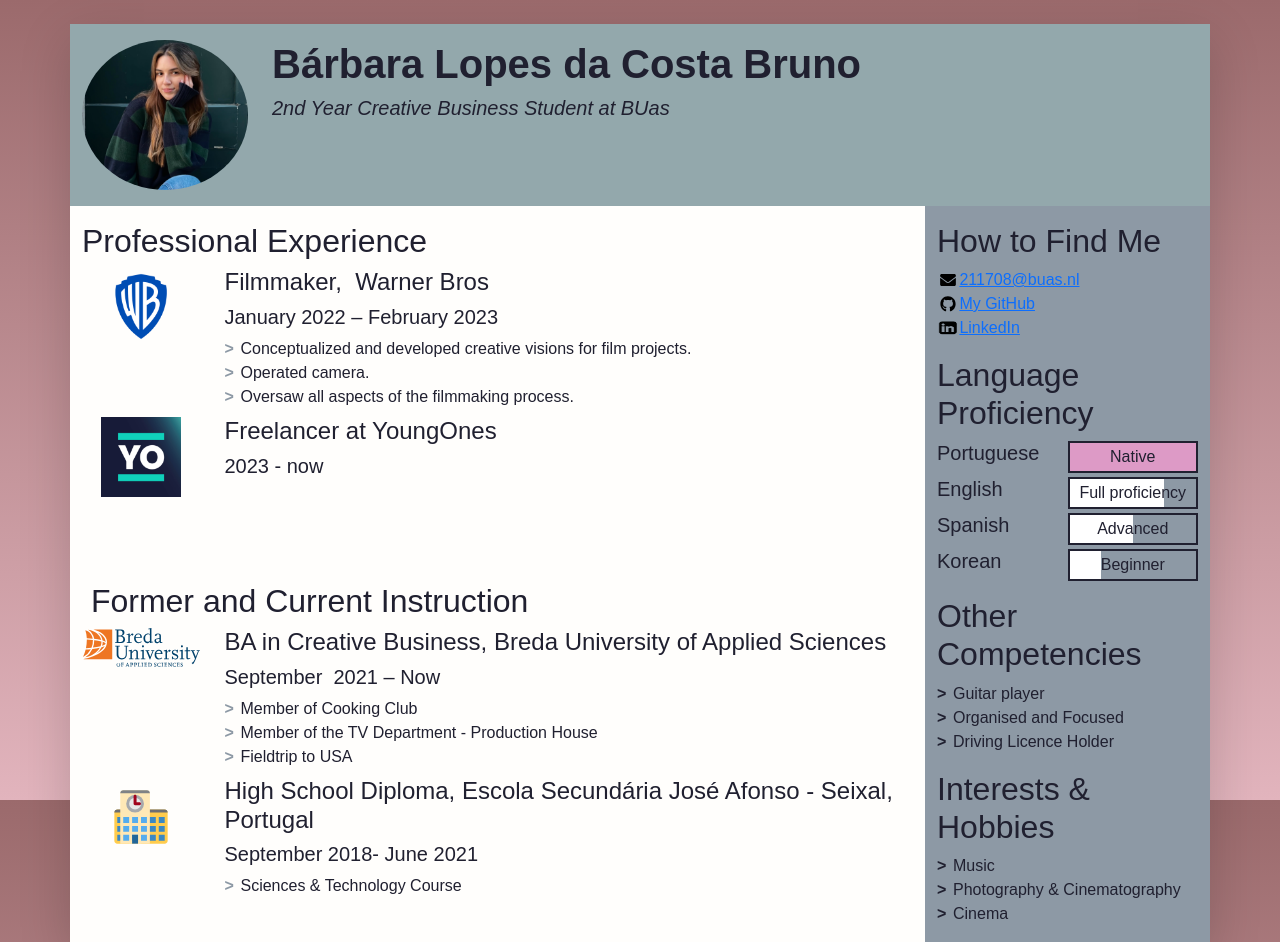
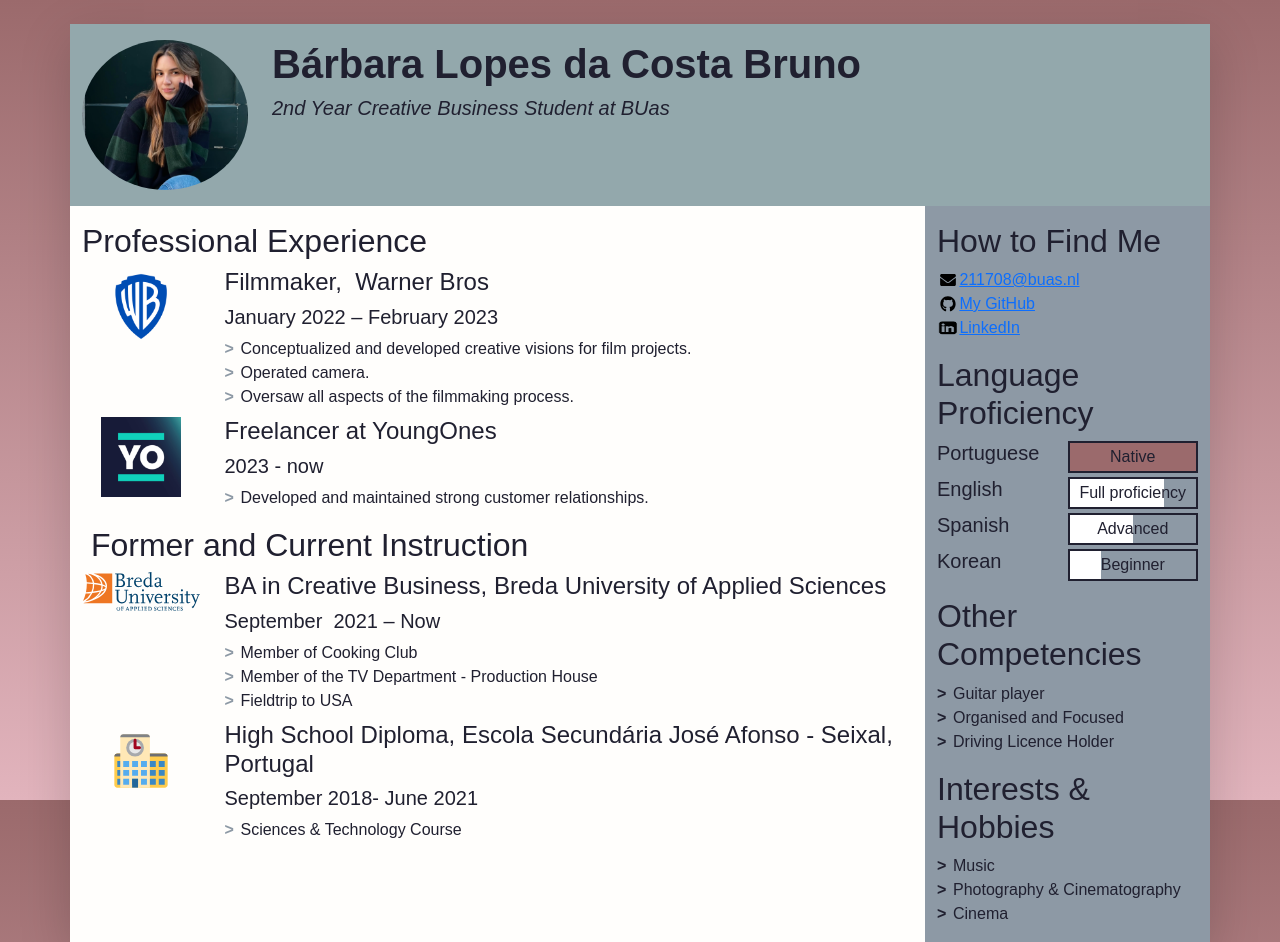
Before and after one commit to barbara211708/individual-assignment, a plain HTML site: page index.html in a window 1280 px wide. Shown: the top 942 px of the page. Drawn offline with nearby package versions, Linux system fonts and the light colour scheme; a web font is replaced by a local one.

Commit message:
chnage resume youngones

```diff
--- a/css/styles.css
+++ b/css/styles.css
@@ -62,7 +62,7 @@ body {
 }
 
 .barbara-class {
-	background-color: #DD9AC6 !important;
+	background-color: #9B6A6C !important;
 }
 
 .barbara-font {
@@ -70,4 +70,3 @@ body {
   font-weight: 400;
   font-style: normal;
 }
-}
--- a/index.html
+++ b/index.html
@@ -109,8 +109,9 @@
                   <h4>Freelancer at YoungOnes&nbsp;</h4>
                   <h5>2023 - now</h5>
 
-				 <p>&nbsp;</p>
-                  <p>&nbsp;</p>
+				  <ul class="biography-details list-unstyled">
+                    <li>Developed and maintained strong customer relationships.&nbsp;</li>
+                  </ul>
                   <!-- This entry doesn't have a list of achievements, but you can copy-paste the one from above -->
                 </div>
               </li>
```
